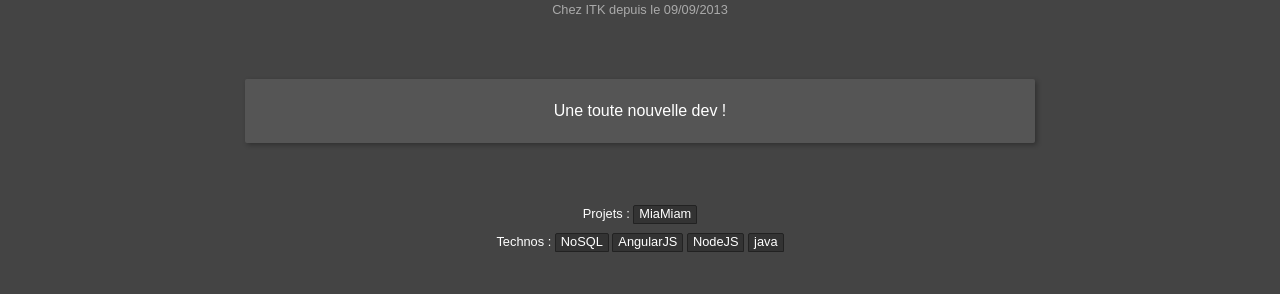
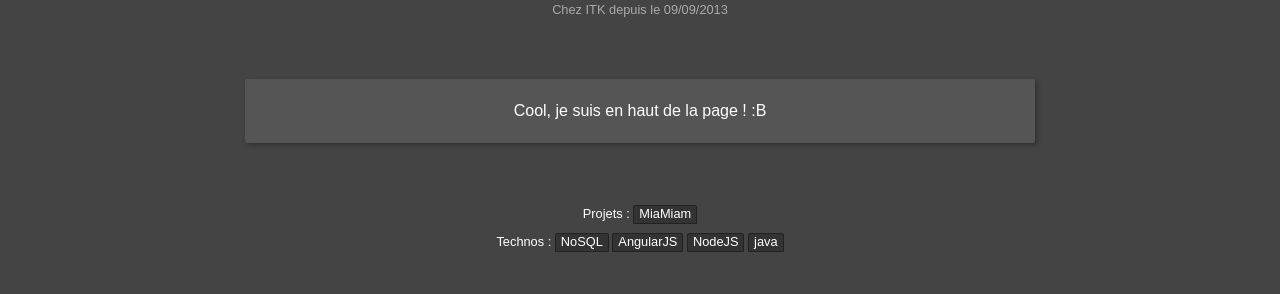
Before and after one commit to melanie-konig/site-h-day, a Jekyll site: the page built from _posts/membres/2013-09-09-marine.md, in a window 1280 px wide. Shown: the part 530-824 px from the top of the page. Built offline with Jekyll 4.4.1, drawn with Linux system fonts in a browser that asks for light colours.

Commit message:
Update 2013-09-09-marine.md

```diff
--- a/_posts/membres/2013-09-09-marine.md
+++ b/_posts/membres/2013-09-09-marine.md
@@ -2,7 +2,7 @@
 layout: equipe
 nom: Miquet
 prenom: Marine
-bio: "Une toute nouvelle dev !"
+bio: "Cool, je suis en haut de la page ! :B"
 categories: [equipes]
 photo: "http://itkweb.github.io/site-h-day/images/h-day-logo.png"
 github:
```
